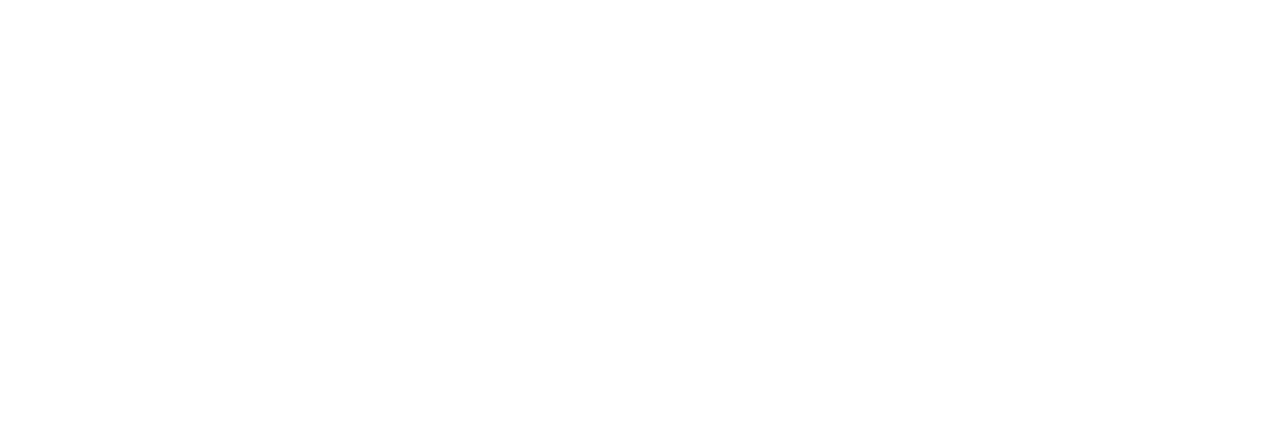
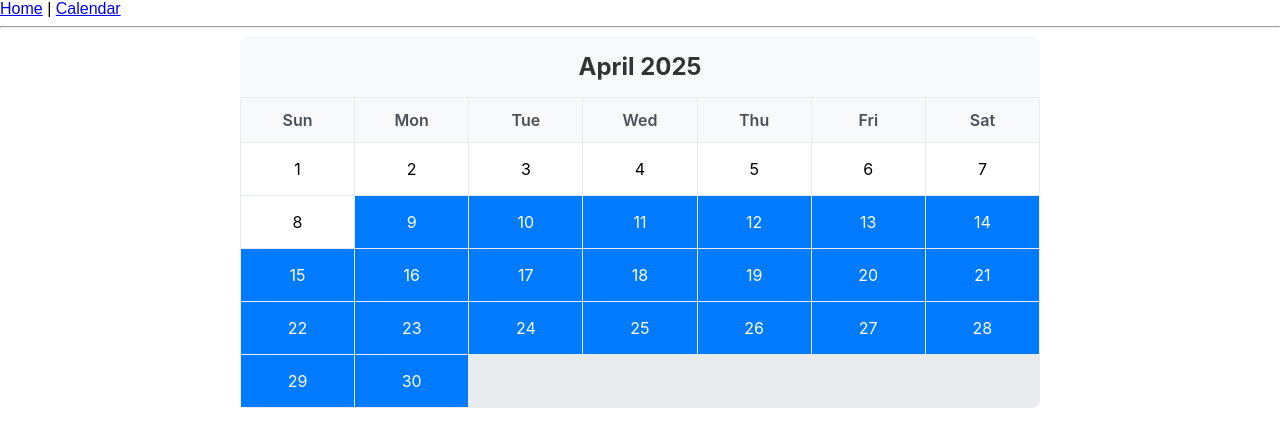
Before and after one commit to davedolben/dev-tools, a React app in the folder experimental/react-experiments/: page /calendar in a window 1280 px wide. Before the commit this address had no page. Shown: the top 446 px of the page. Built offline with nearby package versions, Linux system fonts and the light colour scheme.

Commit message:
Checkpoint

```diff
--- a/experimental/react-experiments/package.json
+++ b/experimental/react-experiments/package.json
@@ -13,6 +13,8 @@
     "@chakra-ui/react": "^2.6.1",
     "@emotion/react": "^11.10.8",
     "@emotion/styled": "^11.10.8",
+    "@types/date-fns": "^2.6.3",
+    "date-fns": "^4.1.0",
     "framer-motion": "^10.12.8",
     "immutability-helper": "^3.1.1",
     "luxon": "^3.0.4",
--- /dev/null
+++ b/experimental/react-experiments/src/calendar.css
@@ -0,0 +1,57 @@
+.calendar {
+  width: 100%;
+  max-width: 800px;
+  margin: 0 auto;
+  font-family: -apple-system, BlinkMacSystemFont, 'Segoe UI', Roboto, Oxygen, Ubuntu, Cantarell, sans-serif;
+}
+
+.calendar-header {
+  text-align: center;
+  padding: 1rem;
+  background-color: #f8f9fa;
+  border-radius: 8px 8px 0 0;
+}
+
+.calendar-header h2 {
+  margin: 0;
+  color: #333;
+  font-size: 1.5rem;
+}
+
+.calendar-grid {
+  display: grid;
+  grid-template-columns: repeat(7, 1fr);
+  gap: 1px;
+  background-color: #e9ecef;
+  padding: 1px;
+  border-radius: 0 0 8px 8px;
+}
+
+.calendar-day-header {
+  background-color: #f8f9fa;
+  padding: 0.75rem;
+  text-align: center;
+  font-weight: 600;
+  color: #495057;
+}
+
+.calendar-day {
+  background-color: white;
+  padding: 1rem;
+  text-align: center;
+  cursor: pointer;
+  transition: background-color 0.2s;
+}
+
+.calendar-day:hover {
+  background-color: #f8f9fa;
+}
+
+.calendar-day.selected {
+  background-color: #007bff;
+  color: white;
+}
+
+.calendar-day.other-month {
+  color: #adb5bd;
+}
--- /dev/null
+++ b/experimental/react-experiments/src/calendar.tsx
@@ -0,0 +1,47 @@
+import React from 'react';
+import { format, startOfMonth, endOfMonth, eachDayOfInterval, isSameMonth, isSameDay } from 'date-fns';
+import './calendar.css';
+
+interface CalendarProps {
+  startDate: Date;
+  endDate: Date;
+  onDateSelect?: (date: Date) => void;
+}
+
+const Calendar: React.FC<CalendarProps> = ({ startDate, endDate, onDateSelect }) => {
+  const monthStart = startOfMonth(startDate);
+  const monthEnd = endOfMonth(startDate);
+  const daysInMonth = eachDayOfInterval({ start: monthStart, end: monthEnd });
+
+  const isDateInRange = (date: Date) => {
+    return date >= startDate && date <= endDate;
+  };
+
+  return (
+    <div className="calendar">
+      <div className="calendar-header">
+        <h2>{format(startDate, 'MMMM yyyy')}</h2>
+      </div>
+      <div className="calendar-grid">
+        {['Sun', 'Mon', 'Tue', 'Wed', 'Thu', 'Fri', 'Sat'].map((day: string) => (
+          <div key={day} className="calendar-day-header">
+            {day}
+          </div>
+        ))}
+        {daysInMonth.map((day: Date) => (
+          <div
+            key={day.toString()}
+            className={`calendar-day ${
+              isDateInRange(day) ? 'selected' : ''
+            } ${!isSameMonth(day, startDate) ? 'other-month' : ''}`}
+            onClick={() => onDateSelect?.(day)}
+          >
+            {format(day, 'd')}
+          </div>
+        ))}
+      </div>
+    </div>
+  );
+};
+
+export default Calendar;
--- a/experimental/react-experiments/src/index.tsx
+++ b/experimental/react-experiments/src/index.tsx
@@ -2,6 +2,8 @@
 import ReactDOM from "react-dom/client";
 import "./style.css";
 import { BrowserRouter, Link, Outlet, Route, Routes } from "react-router-dom";
+import Calendar from "./calendar";
+import { addDays } from "date-fns";
 
 const Layout = () => {
   return (
@@ -9,6 +11,8 @@
       <div>
         <div>
           <Link to="/">Home</Link>
+          <span> | </span>
+          <Link to="/calendar">Calendar</Link>
         </div>
         <hr />
         <Outlet />
@@ -32,7 +36,7 @@
         <Routes>
           <Route path="/" element={<Layout />}>
             <Route index element={<Main />} />
-            {/* <Route path="/test" element={<TestMain />} /> */}
+            <Route path="/calendar" element={<Calendar startDate={new Date()} endDate={addDays(new Date(), 30)} />} />
           </Route>
         </Routes>
       </BrowserRouter>
```
Also changed, not shown: 1 other file (tests, documents, lock files or other folders).
